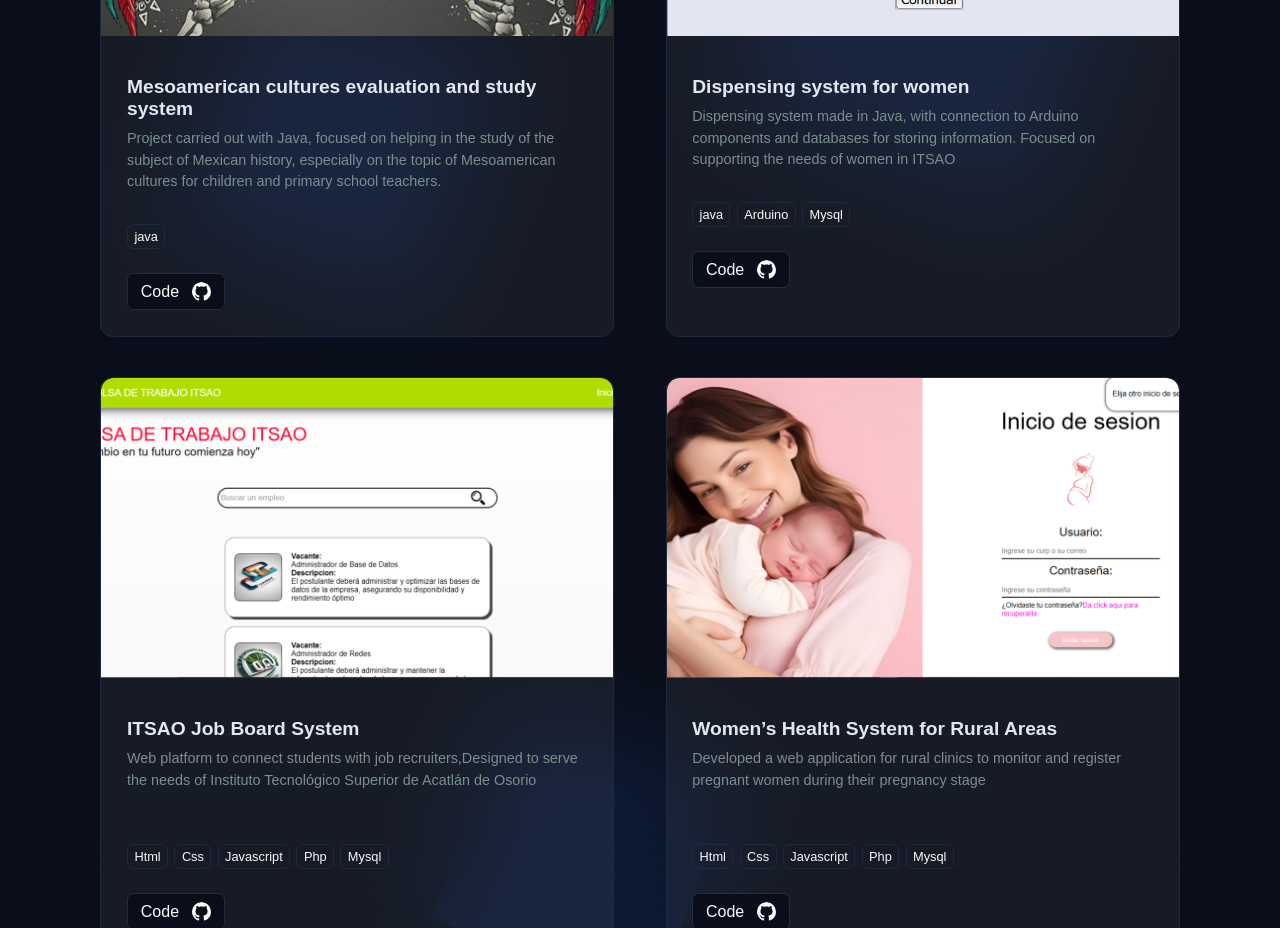
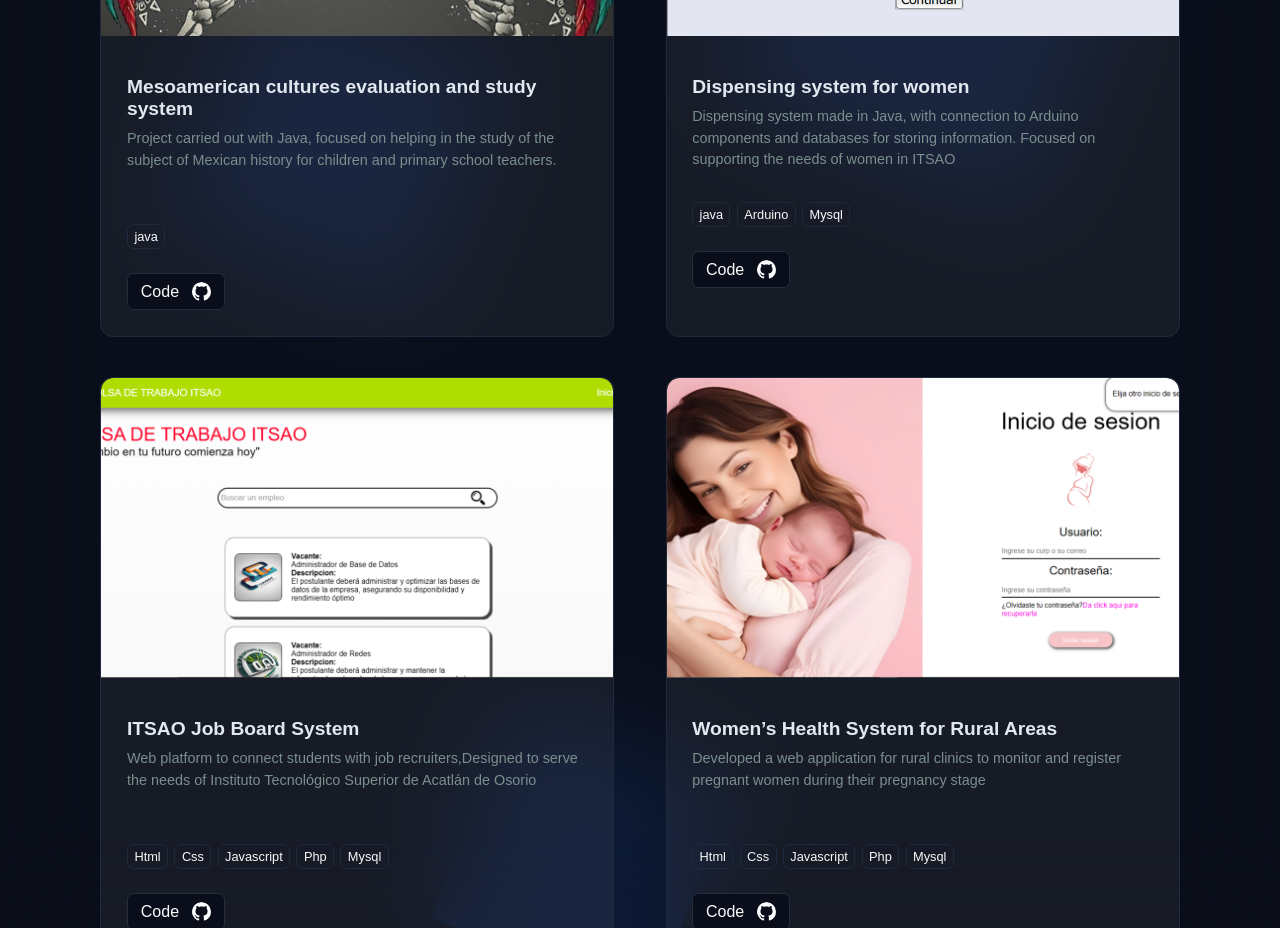
Before and after one commit to kronen9999/PortafolioFinal, a React (Vite) app: page / in a window 1280 px wide. Shown: the part 1220-2148 px from the top of the page. Built offline with nearby package versions, Linux system fonts and the light colour scheme.

Commit message:
Se ha corregido el texto para que nosea muy largo

```diff
--- a/src/App.jsx
+++ b/src/App.jsx
@@ -152,7 +152,7 @@ function App() {
          <div className='Project_Info'>
           <p className='Project_Title'>Mesoamerican cultures evaluation and study system</p>
           <p className='Project_Description'>
-Project carried out with Java, focused on helping in the study of the subject of Mexican history, especially on the topic of Mesoamerican cultures for children and primary school teachers.</p>
+Project carried out with Java, focused on helping in the study of the subject of Mexican history  for children and primary school teachers.</p>
           <div className='Project_Technologies'>
             <p className='pt'>java</p>
           </div>
```
